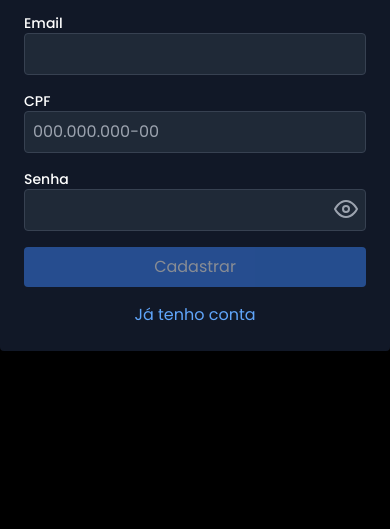
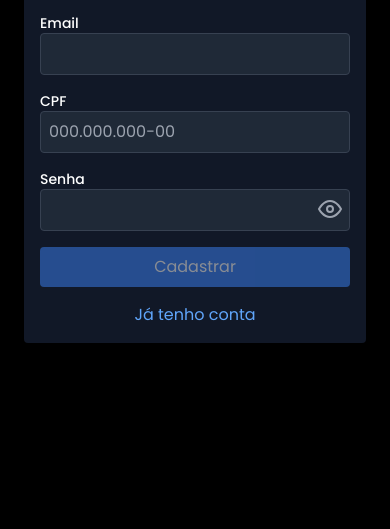
Before and after one commit to DavidGomesFarias/sistema-balada, a website: page public/register.html in a window 390 px wide. Shown: the part 375-904 px from the top of the page. Drawn offline with nearby package versions, Linux system fonts and the light colour scheme.

Commit message:
Corrigindo alguns pontos de responsividade

```diff
--- a/public/register.html
+++ b/public/register.html
@@ -19,8 +19,8 @@
     <header class="bg-gray-800 text-white p-4">
       <h1 class="text-xl text-center select-none">Controle de Escalas</h1>
     </header>
-    <div class="flex items-center justify-center min-h-screen">
-      <div class="bg-gray-900 p-6 rounded shadow-lg max-w-md w-full">
+    <div class="flex items-center justify-center min-h-screen px-4">
+     <div class="bg-gray-900 p-4 sm:p-6 rounded shadow-lg max-w-md w-full mx-2">
         <h2 class="text-2xl font-semibold mb-4 text-center select-none">Cadastro</h2>
         <form id="registerForm" class="space-y-4">
           <div>
```
Also changed, not shown: public/index.html (+3 -3 lines), public/login.html (+2 -2 lines).
